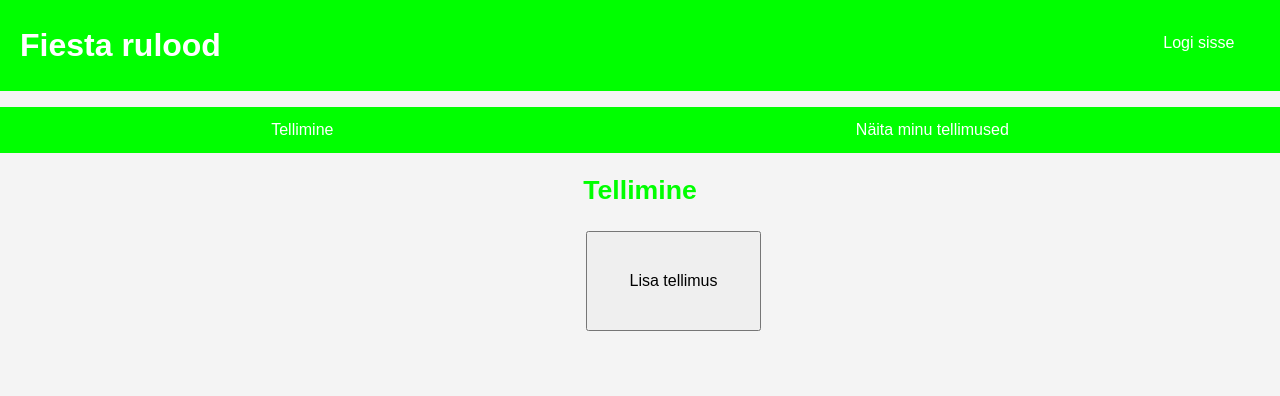
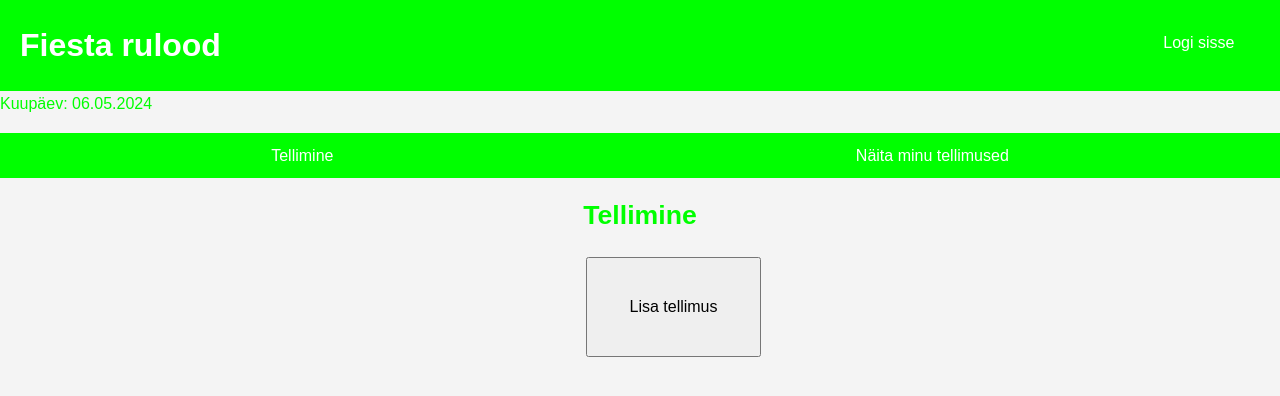
Before and after one commit to MartinKemppi/Aknaruloode_tootmine, a PHP site: page /tellimine.php in a window 1280 px wide. Shown: the top 396 px of the page. Run offline with PHP 8.4, Linux system fonts and the light colour scheme; data comes from the database, SQL or seed files in the repository.

Commit message:
6: lisa pealehe all kuupäev

```diff
--- a/Aknarulood/tellimine.php
+++ b/Aknarulood/tellimine.php
@@ -66,6 +66,9 @@ if(isset($_REQUEST["tellimine_lisamine"])){
 <header>
     <h1>Fiesta rulood</h1>
 </header>
+<div id="date-container">
+    <p>Kuupäev: <?php echo date("d.m.Y"); ?></p>
+</div>
 <div id="modal_log">
     <div class="modal__window">
         <a class="modal__close" href="#">X</a>
```
